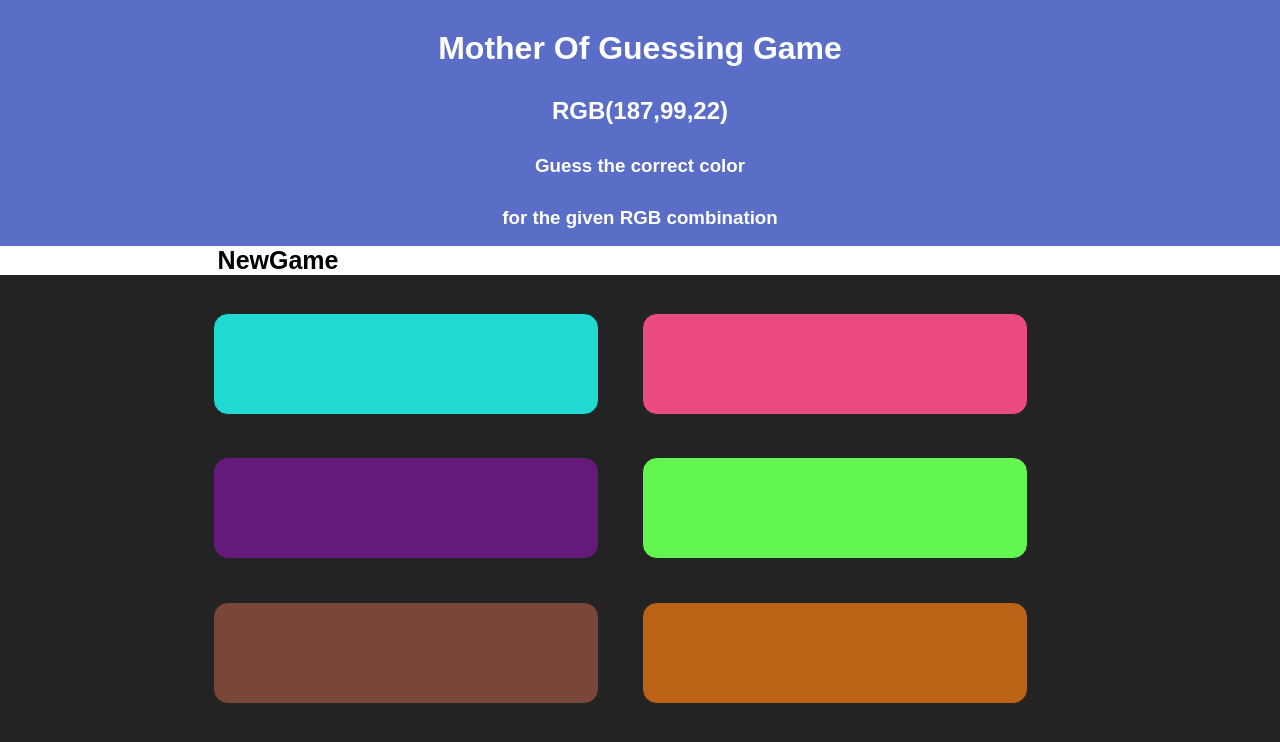
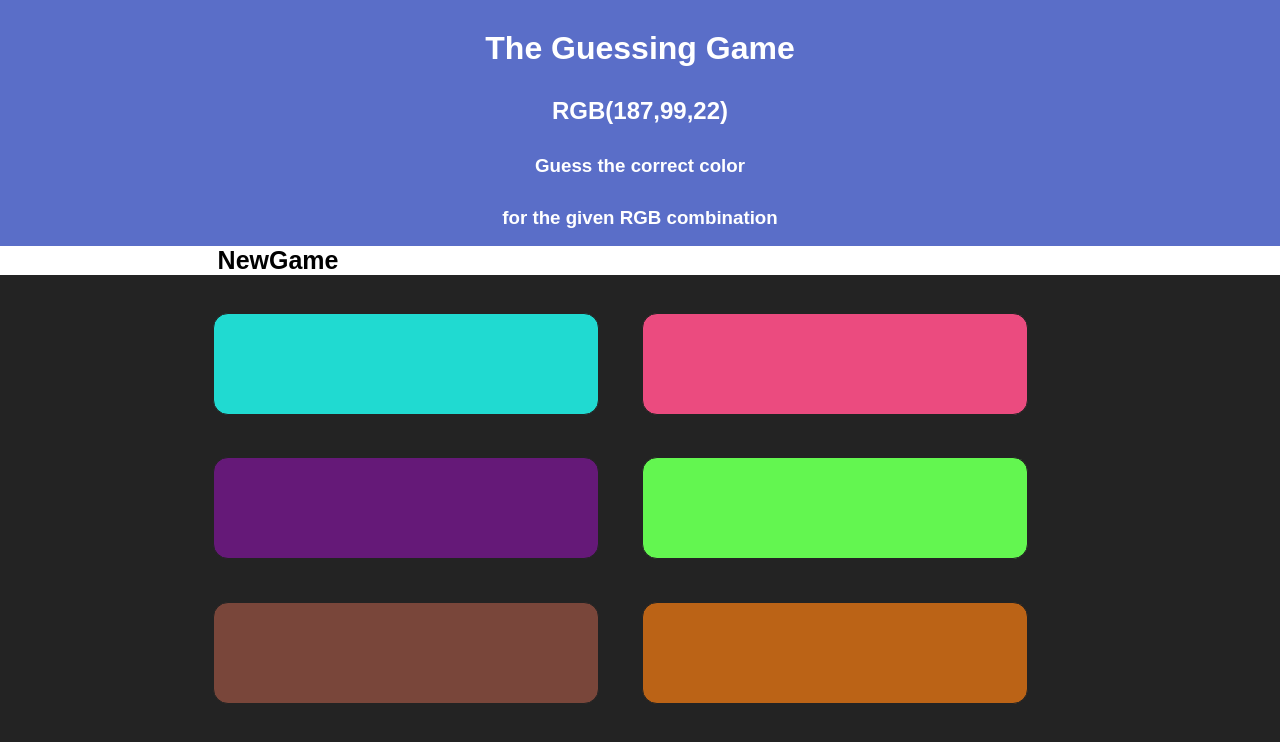
Before and after one commit to goutham5/RGB-guessing-game, a plain HTML site: page RGB guessing game/index.html in a window 1280 px wide. Shown: the top 742 px of the page. Drawn offline with Linux system fonts and the light colour scheme.

Commit message:
updated index

```diff
--- a/RGB guessing game/index.html
+++ b/RGB guessing game/index.html
@@ -9,7 +9,7 @@
 	<body>
 	<!-- body of the site -->
 	<div class="container2">
-	<h1 class="idd">Mother Of Guessing Game</h1>
+	<h1 class="idd">The Guessing Game</h1>
 		<h2 class="idd"><span id="r">RGB(0,0,0)</span></h2>
 		<h3 class="idd">Guess the correct color</h3>
 		<h3 class="idd">for the given RGB combination</h3>
@@ -26,5 +26,5 @@
 	</div>
 	<script type="text/javascript" src="app.js"></script>
 </body>
-
+   <!-- the guessing game -->
 </html>
```
